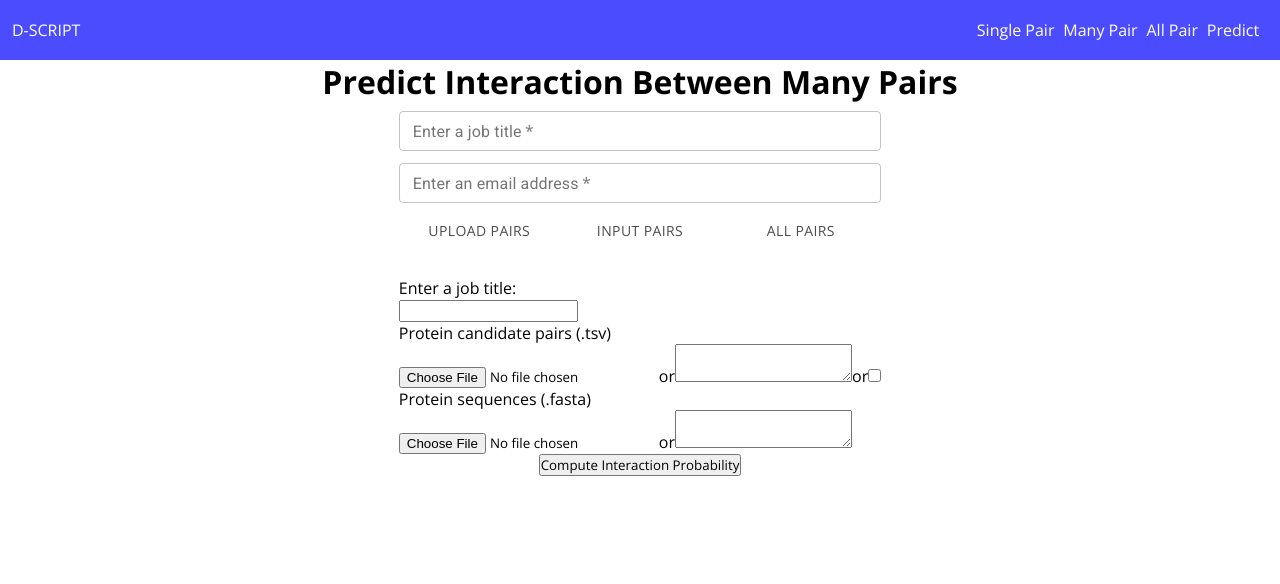
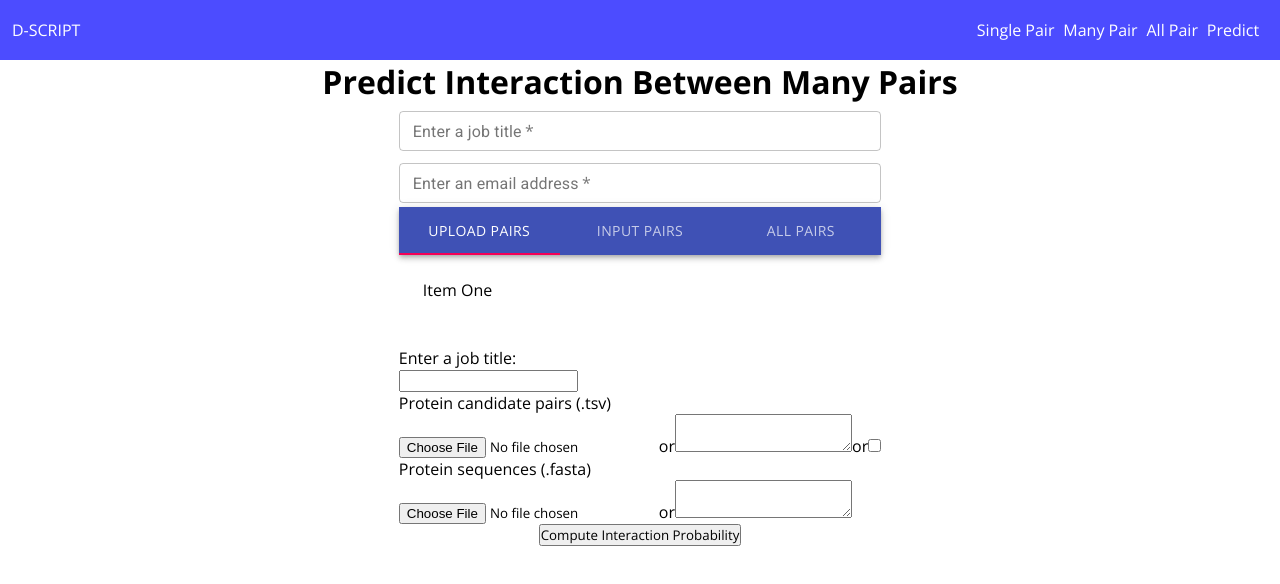
Before and after one commit to samsledje/D-SCRIPT, a React (Create React App) app in the folder web-server/frontend/: page /predict in a window 1280 px wide. Shown: the top 584 px of the page. Built offline with nearby package versions, Linux system fonts and the light colour scheme.

Commit message:
Implemented switching between tabs

```diff
--- a/web-server/frontend/package.json
+++ b/web-server/frontend/package.json
@@ -4,6 +4,7 @@
   "private": true,
   "dependencies": {
     "@material-ui/core": "^4.12.2",
+    "@material-ui/lab": "^4.0.0-alpha.60",
     "@testing-library/jest-dom": "^5.14.1",
     "@testing-library/react": "^11.2.7",
     "@testing-library/user-event": "^12.8.3",
--- a/web-server/frontend/src/components/modules/PairInput.js
+++ b/web-server/frontend/src/components/modules/PairInput.js
@@ -0,0 +1,26 @@
+import React, { useState } from 'react'
+import { AppBar, Tab } from '@material-ui/core'
+import { TabContext, TabList, TabPanel } from '@material-ui/lab'
+
+export default function PairInput() {
+    const [index, setIndex] = useState('1');
+
+    const handleIndexChange = (e, newIndex) => {
+        setIndex(newIndex)
+    }
+
+    return (
+        <TabContext value={index}>
+            <AppBar position='static' color='primary'>
+                <TabList onChange={handleIndexChange} variant='fullWidth'>
+                    <Tab label='Upload pairs' value='1'/>
+                    <Tab label='Input pairs' value='2'/>
+                    <Tab label='All pairs' value='3'/>
+                </TabList>
+            </AppBar>
+            <TabPanel value='1'>Item One</TabPanel>
+            <TabPanel value='2'>Item Two</TabPanel>
+            <TabPanel value='3'>Item Three</TabPanel>
+        </TabContext>
+    )
+}
--- a/web-server/frontend/src/components/modules/PredictInput.js
+++ b/web-server/frontend/src/components/modules/PredictInput.js
@@ -1,5 +1,7 @@
 import React from 'react'
 import { TextField, Tabs, Tab } from '@material-ui/core'
+
+import PairInput from './PairInput'
 
 export default function PredictInput() {
     return (
@@ -20,11 +22,7 @@ export default function PredictInput() {
                     fullWidth='true'
                     required='true'>
                 </TextField>
-                <Tabs variant='fullWidth'>
-                    <Tab label='Upload pairs'/>
-                    <Tab label='Input pairs'/>
-                    <Tab label='All pairs'/>
-                </Tabs>
+                <PairInput></PairInput>
                 <br></br>
                 <label>Enter a job title:</label><br></br>
                 <input type="text"></input><br></br>
```
Also changed, not shown: 1 other file (tests, documents, lock files or other folders).
